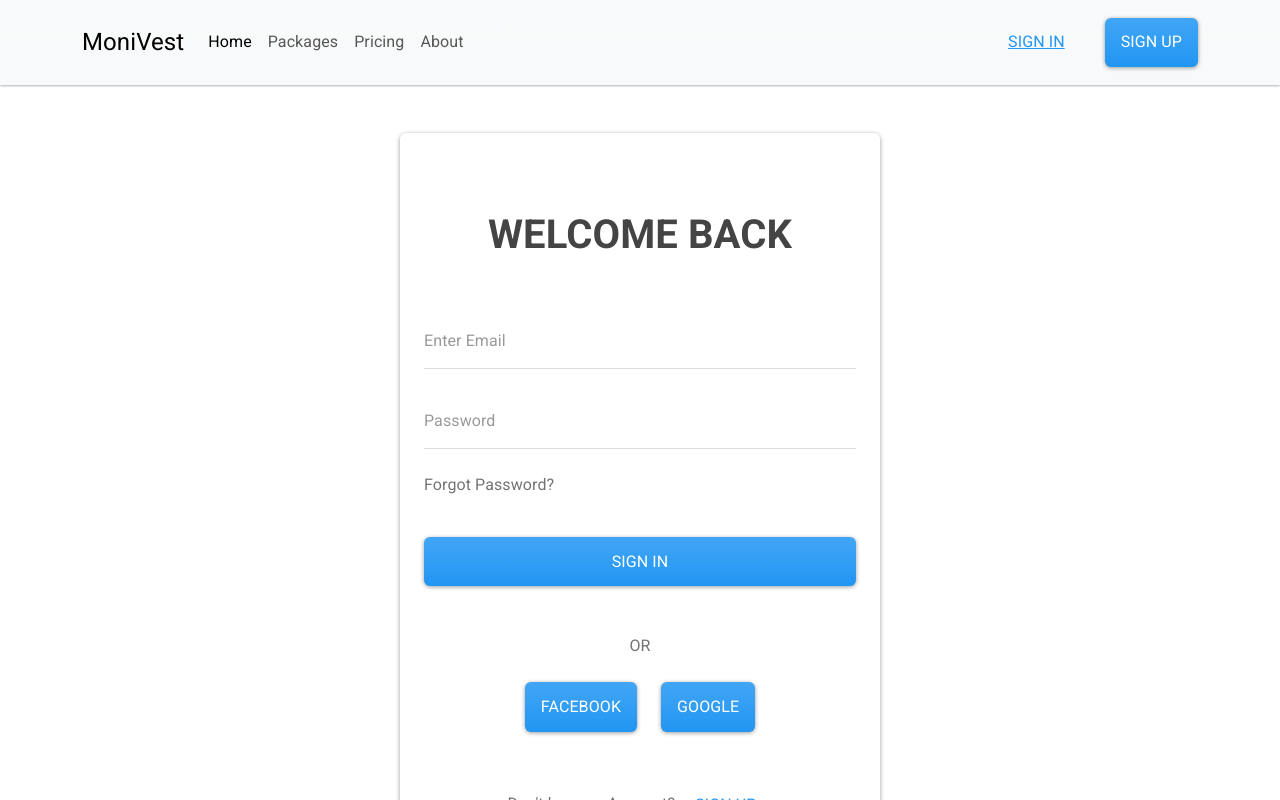
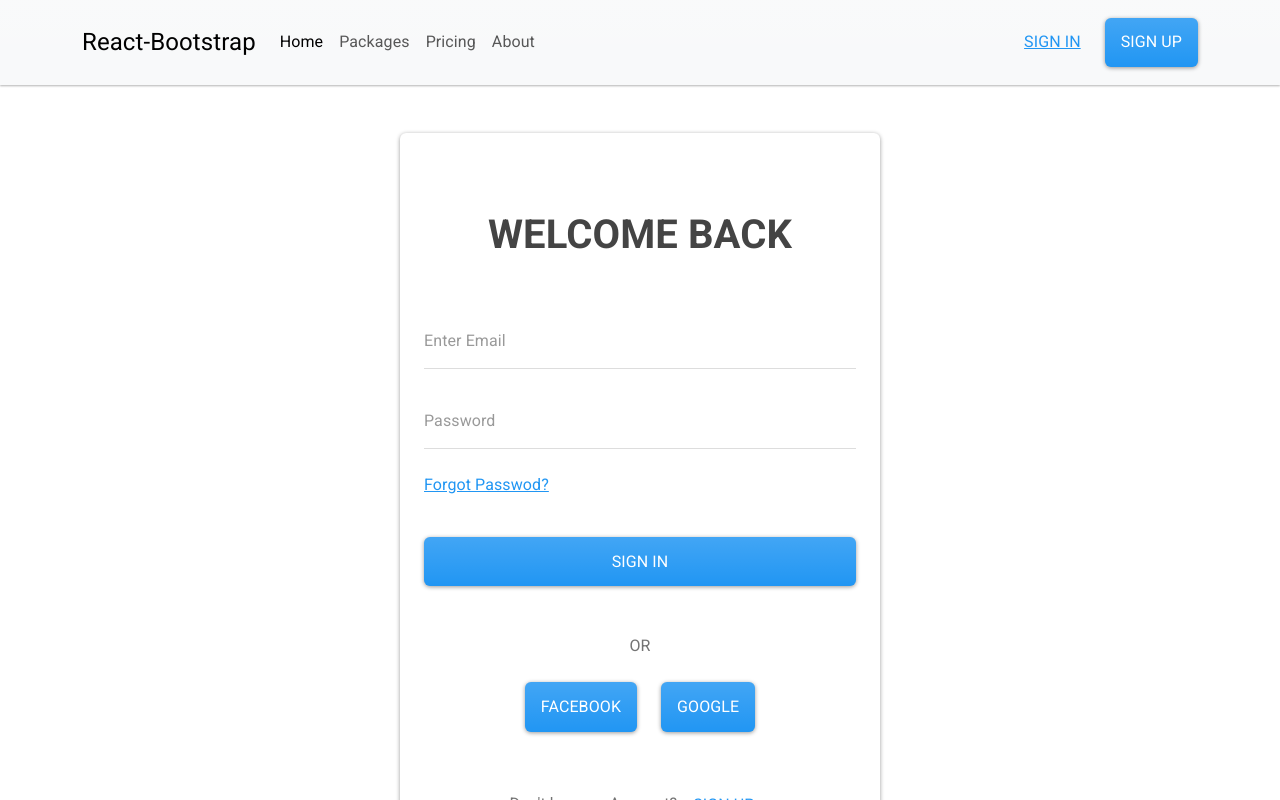
Before and after one commit to Mikael-duru/monivest, a React (Create React App) app: page /login in a window 1280 px wide. Shown: the top 800 px of the page. Built offline with nearby package versions, Linux system fonts and the light colour scheme.

Commit message:
commit initial

```diff
--- a/package.json
+++ b/package.json
@@ -6,8 +6,10 @@
     "@testing-library/jest-dom": "^5.16.5",
     "@testing-library/react": "^13.4.0",
     "@testing-library/user-event": "^13.5.0",
+    "bootstrap": "^5.2.3",
     "bootswatch": "^5.2.2",
     "react": "^18.2.0",
+    "react-bootstrap": "^2.6.0",
     "react-dom": "^18.2.0",
     "react-router-dom": "^6.4.3",
     "react-scripts": "5.0.1",
--- a/src/App.js
+++ b/src/App.js
@@ -4,7 +4,6 @@ import Header from './component/Header';
 import Hero from './pages/Hero';
 import Login from './pages/Login';
 import Register from './pages/Register';
-import "bootswatch/dist/materia/bootstrap.min.css";
 
 function App() {
   return (
--- a/src/component/Header.jsx
+++ b/src/component/Header.jsx
@@ -1,46 +1,32 @@
-import { Outlet, Link } from 'react-router-dom';
+import { Link } from 'react-router-dom';
+import Container from 'react-bootstrap/Container';
+import Nav from 'react-bootstrap/Nav';
+import Navbar from 'react-bootstrap/Navbar';
 
 function Header() {
   return (
-    <header>
-      <nav className="navbar navbar-expand-lg navbar-light bg-light">
-        <div className="container">
-          <Link className="navbar-brand" to="#">MoniVest</Link>
-          <button className="navbar-toggler" type="button" data-bs-toggle="collapse" data-bs-target="#navbarColor03" aria-controls="navbarColor03" aria-expanded="false" aria-label="Toggle navigation">
-            <span className="navbar-toggler-icon"></span>
-          </button>
-          <div className="collapse navbar-collapse" id="navbarColor03">
-            <ul className="navbar-nav me-auto">
-              <li className="nav-item">
-                <Link className="nav-link active" to="/">Home
-                  <span className="visually-hidden">(current)</span>
-                </Link>
-              </li>
-              <li className="nav-item">
-                <Link className="nav-link" to="#">Packages</Link>
-              </li>
-              <li className="nav-item">
-                <Link className="nav-link" to="#">Pricing</Link>
-              </li>
-              <li className="nav-item">
-                <Link className="nav-link" to="#">About</Link>
-              </li>
-            </ul>
-            <div className="d-flex gap-4">
-              <Link to='/login'>
-                <button className="btn btn-link">Sign IN</button>
-              </Link>
-              <Link to='/register'>
-                <button className="btn btn-md btn-primary">Sign UP</button>
-              </Link>
-            </div>
-          </div>
-        </div>
-      </nav>
-
-      <Outlet />
-    </header>
+    <Navbar collapseOnSelect expand="lg" bg="light" variant="light">
+      <Container>
+        <Navbar.Brand>React-Bootstrap</Navbar.Brand>
+        <Navbar.Toggle aria-controls="responsive-navbar-nav" />
+        <Navbar.Collapse id="responsive-navbar-nav">
+          <Nav className="me-auto">
+            <Link className="nav-link active" to="/">Home
+              <span className="visually-hidden">(current)</span>
+            </Link>
+            <Nav.Link href="#pricing">Packages</Nav.Link>
+            <Nav.Link href="#pricing">Pricing</Nav.Link>
+            <Nav.Link href="#pricing">About</Nav.Link>
+          </Nav>
+          <Nav className="gap-2">
+            <Link to='/login' className="btn btn-link">Sign In</Link>
+            <Link to='/register' className="btn btn-slg btn-primary text-white">Sign Up</Link>
+          </Nav>
+        </Navbar.Collapse>
+      </Container>
+    </Navbar>
   );
 }
 
+
 export default Header;
--- a/src/index.js
+++ b/src/index.js
@@ -3,6 +3,7 @@ import ReactDOM from 'react-dom/client';
 import './index.css';
 import App from './App';
 import reportWebVitals from './reportWebVitals';
+import "bootswatch/dist/materia/bootstrap.min.css";
 
 const root = ReactDOM.createRoot(document.getElementById('root'));
 root.render(
--- a/src/pages/Login.jsx
+++ b/src/pages/Login.jsx
@@ -1,5 +1,5 @@
 import React, { useState } from 'react';
-import "bootswatch/dist/materia/bootstrap.min.css";
+import { Link } from 'react-router-dom';
 import ShowAlert from '../component/ShowAlert';
 
 function Register() {
@@ -23,40 +23,19 @@ function Register() {
     if (email !== "" && password !== "") {
       setUpdatedEmail(email);
       setUpdatedPassword(password);
-      displayLoginDetails();
-      ShowAlert("Login Successfully", "alert-success");
+      ShowAlert("Login Successfully", "alert-success")
     } else {
-      ShowAlert("Please Fill all Field", "alert-warning");
+      ShowAlert("Please Fill all Field", "alert-warning")
     }
 
   };
-
-  const displayLoginDetails = () => {
-    const display = document.querySelector('#display')
-
-    const updateCard = document.createElement("div");
-    updateCard.style.maxWidth = '30rem';
-    updateCard.classList.add('card', 'mx-auto', 'mt-5');
-    const cardBody = document.createElement('div');
-    cardBody.classList.add('card-body');
-    cardBody.innerHTML = `
-      <p className="card-text">
-        Email: ${updatedemail}
-      </p>
-      <p className="card-text">
-        Password: ${updatedpassword}
-      </p>
-    `
-    updateCard.appendChild(cardBody);
-    display.appendChild(updateCard)
-  }
 
   const handleSubmit = (e) => e.preventDefault();
 
 
 
   return (
-    <section className='container my-5 wrapper'>
+    <section className='container my-5'>
       <div className="card mx-auto" style={{maxWidth: '30rem'}}>
         <form action="" className='p-4' onSubmit={handleSubmit}>
           <fieldset>
@@ -67,7 +46,11 @@ function Register() {
             <div className="form-group  mt-4">
               <input type="password" className="form-control" id="LoginInputPassword" placeholder="Password" value={password} onChange={handleChangePassword}/>
             </div>
-            <p className="text-muted mt-4 fs-6 text-left">Forgot Password?</p>
+            <p className="text-muted mt-4 fs-6 text-left">
+            <Link className='card-link'>
+              Forgot Passwod?
+            </Link>
+            </p>
             <div className="d-grid gap-2">
               <button type="submit" className="btn btn-md btn-primary mt-4" onClick={handleClick}>Sign In</button>
             </div>
@@ -76,14 +59,16 @@ function Register() {
               <button type="submit" className="btn  btn-md btn-primary">Facebook</button>
               <button type="submit" className="btn btn-md btn-primary">Google</button>
             </div>
-            <p className="text-muted text-center mt-5">Don't have an Account? <button type="button" className="btn btn-link">Sign up</button></p>
+            <p className="text-muted text-center mt-5">
+              Don't have an Account?
+              <Link to="/register">
+              <button type="button" className="btn btn-link">Sign up</button>
+              </Link>
+            </p>
           </fieldset>
         </form>
       </div>
 
-      <div id="display"></div>
-
-      {/* (email !== "" && password !== "" &&
       <div className="card mx-auto mt-5" style={{maxWidth: '30rem'}}>
         <div className="card-body">
           <p className="card-text">
@@ -94,7 +79,6 @@ function Register() {
           </p>
         </div>
       </div>
-      ) */}
     </section>
   );
 }
--- a/src/pages/Register.jsx
+++ b/src/pages/Register.jsx
@@ -1,4 +1,5 @@
 import React, { useState } from 'react';
+import { Link } from 'react-router-dom';
 import "bootswatch/dist/materia/bootstrap.min.css";
 import ShowAlert from '../component/ShowAlert';
 
@@ -7,13 +8,11 @@ function Register() {
   const [email, setEmail] = useState('');
   const [password, setPassword] = useState('');
   const [confirmPassword, setConfirmPassword] = useState('');
-  const [acceptTerms, setAcceptTerms] = useState('');
 
   const [inputname, setInputName] = useState(name);
   const [inputemail, setInputEmail] = useState(email);
   const [inputpassword, setInputPassword] = useState(password);
   const [inputconfirmPassword, setInputConfirmPassword] = useState(confirmPassword);
-  const [inputacceptTerms, setInputAcceptTerms] = useState(acceptTerms);
 
   const handleChangeName = (event) => {
     setName(event.target.value);
@@ -31,25 +30,21 @@ function Register() {
     setConfirmPassword(event.target.value);
   };
 
-  const handleChangeAcceptTerms = (event) => {
-    setAcceptTerms(event.target.value);
-  };
-
   const handleClick = () => {
-    if (name !== "" && email !== "" && password !== "" && confirmPassword !== "" && password !== confirmPassword ) {
+    if (name !== "" && email !== "" && password !== "" && confirmPassword !== "" && (password === confirmPassword)) {
       setInputName(name)
       setInputEmail(email);
       setInputPassword(password);
       setInputConfirmPassword(confirmPassword);
-      setInputAcceptTerms(acceptTerms);
       ShowAlert("Registered Successfully", "alert-success");
     } else {
-      ShowAlert("Please Fill all Field", "alert-warning")
+      ShowAlert("Please Fill in correct credentials", "alert-warning")
     }
   };
 
 
   const handleSubmit = (e) => e.preventDefault();
+
   return (
     <section className='container my-5 wrapper'>
       <div className="card mx-auto" style={{maxWidth: '30rem'}}>
@@ -70,15 +65,20 @@ function Register() {
               <input type="password" className="form-control" id="InputPassword2" placeholder="Confirm Password" value={confirmPassword} onChange={handleChangeConfirmPassword} />
             </div>
             <div className="form-check  mt-4">
-              <input className="form-check-input" type="checkbox" value={acceptTerms} id="flexCheckDefault" onChange={handleChangeAcceptTerms} />
+              <input className="form-check-input" type="checkbox" value='' />
               <label className="form-check-label" htmlFor="flexCheckDefault">
-                I accept the <span className="text-primary">Terms & Conditions</span>
+                I accept the <Link className="card-link">Terms & Conditions</Link>
               </label>
             </div>
             <div className="d-grid gap-2">
               <button type="submit" className="btn btn-md btn-primary mt-5" onClick={handleClick}>Sign Up</button>
             </div>
-            <p className="text-muted text-center mt-5">Already have an account? <button type="button" className="btn btn-link">Sign in</button></p>
+            <p className="text-muted text-center mt-5">
+              Already have an account?
+              <Link to='/login'>
+                <button type="button" className="btn btn-link">Sign in</button>
+              </Link>
+            </p>
           </fieldset>
         </form>
       </div>
@@ -97,9 +97,6 @@ function Register() {
             <p className="card-text">
               Confirm Password: {inputconfirmPassword}
             </p>
-            <p className="card-text">
-              Accept Terms & Conditions: {inputacceptTerms}
-            </p>
           </div>
         </div>
     </section>
```
Also changed, not shown: 1 other file (tests, documents, lock files or other folders).
